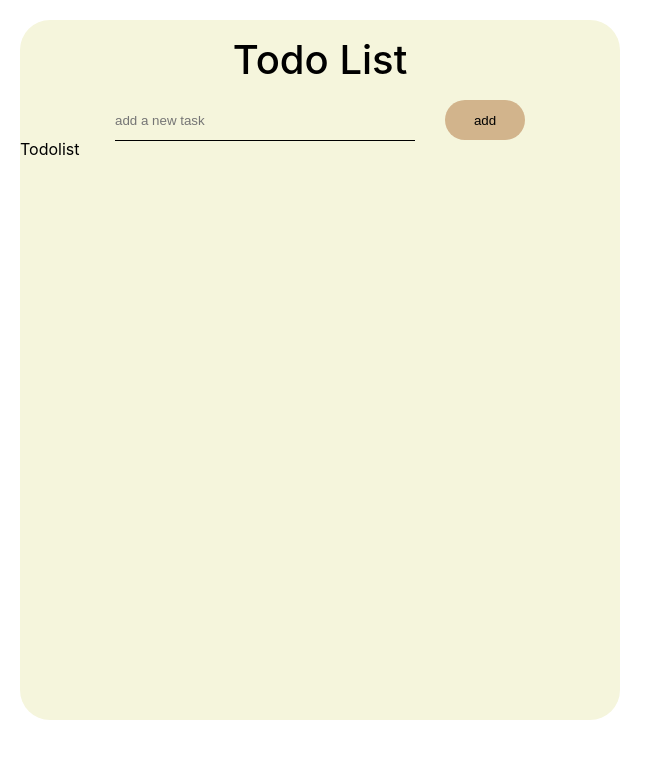
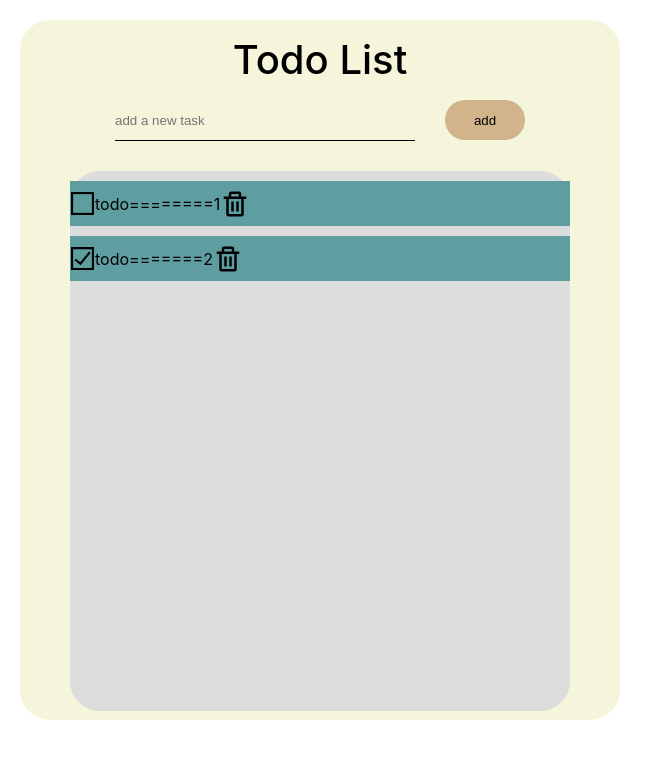
Before and after one commit to jjoo0803/React-Study, a React (Create React App) app in the folder react-app/: page / in a window 1280 px wide. Shown: the top 758 px of the page, without its empty margins (0-663 px from the left). Built offline with nearby package versions, Linux system fonts and the light colour scheme.

Commit message:
Todo item 퍼블리싱  - 임의의 item list item 화면에 그리기  - TodoListItem까지 값 전달

```diff
--- a/react-app/src/todolist/TodoInsert.scss
+++ b/react-app/src/todolist/TodoInsert.scss
@@ -1,6 +1,7 @@
 .todo-insert {
   display: flex;
   justify-content: center;
+  margin-bottom: 30px;
   input {
     background: none;
     outline: none;
--- a/react-app/src/todolist/TodoList.js
+++ b/react-app/src/todolist/TodoList.js
@@ -1,10 +1,16 @@
 import React from 'react';
 import './TodoList.scss'
+import TodoListItem from './TodoListItem'
 
-function TodoList () {
+function TodoList ({todos}) {
   return (
-    <div>
-      Todolist
+    <div className='todo-list'>
+      {todos.map((todo) => (
+        <TodoListItem
+          key={todo.idx}
+          todo={todo}
+        />
+      ))}
     </div>
   )
 }
--- a/react-app/src/todolist/TodoList.scss
+++ b/react-app/src/todolist/TodoList.scss
@@ -0,0 +1,8 @@
+.todo-list {
+  margin: auto;
+  border-radius: 30px;
+  padding-top: 10px;
+  width: 500px;
+  height: 530px;
+  background-color: gainsboro;
+}
--- a/react-app/src/todolist/TodoListItem.js
+++ b/react-app/src/todolist/TodoListItem.js
@@ -1,9 +1,17 @@
 import React from 'react'
 import './TodoListItem.scss'
+import { BiTrash } from 'react-icons/bi'
+import { GrCheckbox, GrCheckboxSelected } from 'react-icons/gr'
 
-function TodoListItem () {
+
+function TodoListItem ({todo}) {
+  const { content, checked } = todo
   return (
-    <div>list item</div>
+    <div className="todo-item">
+      {checked ? <GrCheckboxSelected size="25" />  : <GrCheckbox size="25" />  }
+      {content}
+      <BiTrash size="30" />
+    </div>
   )
 }
 export default TodoListItem
--- a/react-app/src/todolist/TodoListItem.scss
+++ b/react-app/src/todolist/TodoListItem.scss
@@ -0,0 +1,7 @@
+.todo-item {
+  background-color: cadetblue;
+  height: 45px;
+  margin-bottom: 10px;
+  display: flex;
+  align-items: center;
+}
--- a/react-app/src/todolist/TodoTemplate.js
+++ b/react-app/src/todolist/TodoTemplate.js
@@ -1,4 +1,6 @@
+import React, { useState } from 'react'
 import './TodoTemplate.scss';
+
 
 import TodoTitle from './TodoTitle'
 import TodoInsert from './TodoInsert'
@@ -6,11 +8,24 @@ import TodoList from './TodoList'
 
 
 function TodoTemplate() {
+  const [todos, setTodos] = useState([
+    {
+      idx: 1,
+      content: 'todo========1',
+      checked: false
+    },
+    {
+      idx: 2,
+      content: 'todo=======2',
+      checked: true
+    }
+  ])
+
   return (
     <div className="todo-template">
       <TodoTitle />
       <TodoInsert />
-      <TodoList />
+      <TodoList todos={todos}/>
     </div>
   )
 }
```
